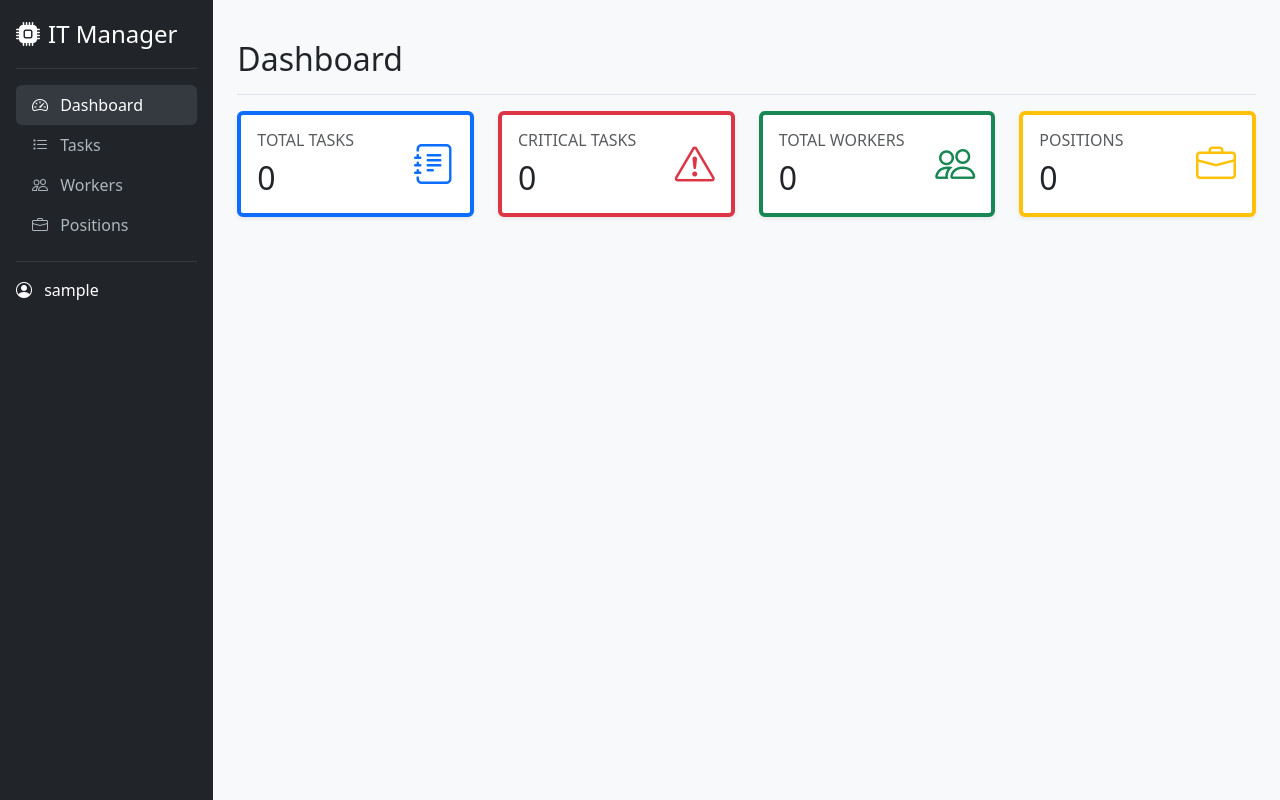
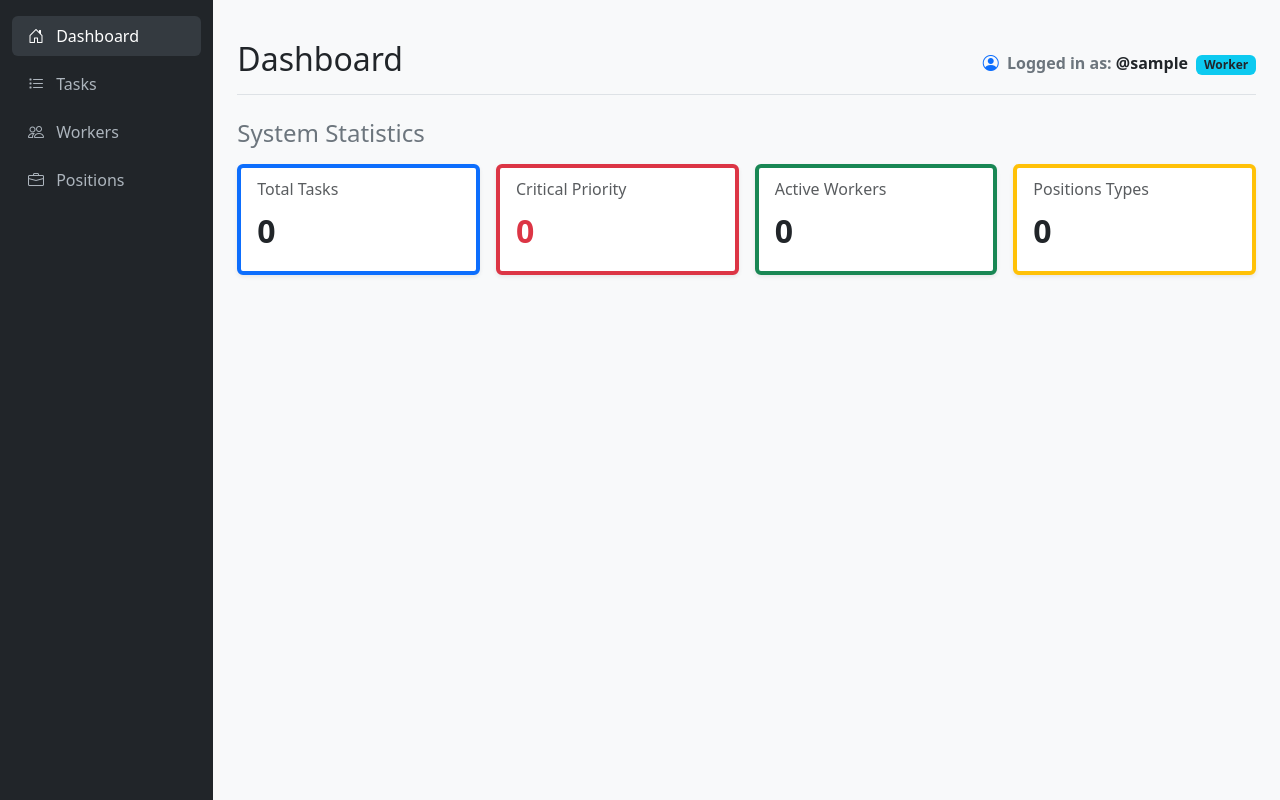
Before and after one commit to PavelPereverzev1/it-task-manager, a Django app: page / in a window 1280 px wide. Run offline with Django 5.2, Linux system fonts and the light colour scheme; the visitor is signed in with stand-in values (Sample User, id 1); data comes from the database, SQL or seed files in the repository; data that the repository does not hold is empty; some libraries are stand-ins or nearby versions.

Commit message:
feat(auth): implement manager/worker roles, secure views, and registration form

```diff
--- a/config/settings.py
+++ b/config/settings.py
@@ -93,4 +93,8 @@ STATIC_ROOT = BASE_DIR / "staticfiles"
 
 AUTH_USER_MODEL = "manager.Worker"
 
+LOGIN_REDIRECT_URL = "manager:index"
+
+LOGOUT_REDIRECT_URL = "login"
+
 MEDIA_ROOT = BASE_DIR / "media"
--- a/config/urls.py
+++ b/config/urls.py
@@ -6,4 +6,5 @@ from django.urls import include, path
 urlpatterns = [
     path("admin/", admin.site.urls),
     path("", include("manager.urls")),
+    path("accounts/", include("django.contrib.auth.urls")),
 ] + static(settings.STATIC_URL, document_root=settings.STATIC_ROOT)
--- a/manager/models.py
+++ b/manager/models.py
@@ -19,6 +19,12 @@ class Worker(AbstractUser):
         null=True,
         blank=True,
         related_name="workers",
+    )
+
+    is_manager = models.BooleanField(
+        default=False,
+        verbose_name="Manager status",
+        help_text="Designates whether this user can create tasks and manage teams.",
     )
 
     class Meta:
--- a/manager/urls.py
+++ b/manager/urls.py
@@ -1,9 +1,17 @@
 from django.urls import path
 
-from .views import PositionListView, TaskDetailView, TaskListView, WorkerListView, index
+from .views import (
+    PositionListView,
+    TaskDetailView,
+    TaskListView,
+    WorkerListView,
+    WorkerRegisterView,
+    index,
+)
 
 urlpatterns = [
     path("", index, name="index"),
+    path("register/", WorkerRegisterView.as_view(), name="worker-register"),
     path("tasks/", TaskListView.as_view(), name="task-list"),
     path("tasks/<int:pk>/", TaskDetailView.as_view(), name="task-detail"),
     path("workers/", WorkerListView.as_view(), name="worker-list"),
--- a/manager/views.py
+++ b/manager/views.py
@@ -1,7 +1,10 @@
+from django.contrib.auth.mixins import LoginRequiredMixin
 from django.db.models import Count
 from django.shortcuts import render
+from django.urls import reverse_lazy
 from django.views import generic
 
+from .forms import WorkerCreationForm
 from .models import Position, Task, Worker
 
 
@@ -23,15 +26,15 @@ def index(request):
     return render(request, "manager/index.html", context=context)
 
 
-class TaskListView(generic.ListView):
+class TaskListView(LoginRequiredMixin, generic.ListView):
     model = Task
     context_object_name = "task_list"
     template_name = "manager/task_list.html"
-
     queryset = Task.objects.order_by("is_completed", "deadline")
+    paginate_by = 5
 
 
-class WorkerListView(generic.ListView):
+class WorkerListView(LoginRequiredMixin, generic.ListView):
     model = Worker
     context_object_name = "worker_list"
     template_name = "manager/worker_list.html"
@@ -39,7 +42,15 @@ class WorkerListView(generic.ListView):
     queryset = Worker.objects.select_related("position")
 
 
-class PositionListView(generic.ListView):
+class WorkerRegisterView(generic.CreateView):
+    model = Worker
+    form_class = WorkerCreationForm
+    template_name = "registration/register.html"
+
+    success_url = reverse_lazy("login")
+
+
+class PositionListView(LoginRequiredMixin, generic.ListView):
     model = Position
     context_object_name = "position_list"
     template_name = "manager/position_list.html"
@@ -47,7 +58,7 @@ class PositionListView(generic.ListView):
     queryset = Position.objects.annotate(workers_count=Count("workers"))
 
 
-class TaskDetailView(generic.DetailView):
+class TaskDetailView(LoginRequiredMixin, generic.DetailView):
     model = Task
     template_name = "manager/task_detail.html"
     context_object_name = "task"
--- a/pyproject.toml
+++ b/pyproject.toml
@@ -6,5 +6,6 @@ readme = "README.md"
 requires-python = ">=3.13"
 dependencies = [
     "django>=6.0.5",
+    "faker>=40.18.0",
     "ruff>=0.15.13",
 ]
--- a/static/css/styles.css
+++ b/static/css/styles.css
@@ -10,10 +10,16 @@ body {
 
 .sidebar .nav-link {
     color: #adb5bd;
+    transition: all 0.2s ease;
 }
 
 .sidebar .nav-link:hover,
 .sidebar .nav-link.active {
     color: #fff;
     background-color: #343a40;
+    border-radius: 0.375rem;
 }
+
+.register-form {
+    min-height: 85vh;
+}
--- a/templates/base.html
+++ b/templates/base.html
@@ -13,51 +13,18 @@
 <body>
 <div class="container-fluid">
   <div class="row">
-    <nav class="col-md-3 col-lg-2 d-md-block sidebar collapse p-3">
-      <a href="{% url 'manager:index' %}"
-         class="d-flex align-items-center mb-3 mb-md-0 me-md-auto text-white text-decoration-none">
-        <i class="bi bi-cpu-fill me-2 fs-4"></i>
-        <span class="fs-4">IT Manager</span>
-      </a>
-      <hr class="text-secondary">
-      <ul class="nav nav-pills flex-column mb-auto">
-        <li class="nav-item">
-          <a href="{% url 'manager:index' %}"
-             class="nav-link {% if request.resolver_match.url_name == 'index' %}active{% endif %}">
-            <i class="bi bi-speedometer2 me-2"></i> Dashboard
-          </a>
-        </li>
-        <li>
-          <a href="{% url 'manager:task-list' %}"
-             class="nav-link {% if request.resolver_match.url_name == 'task-list' %}active{% endif %}">
-            <i class="bi bi-list-task me-2"></i> Tasks
-          </a>
-        </li>
-        <li>
-          <a href="{% url 'manager:worker-list' %}"
-             class="nav-link {% if request.resolver_match.url_name == 'worker-list' %}active{% endif %}">
-            <i class="bi bi-people me-2"></i> Workers
-          </a>
-        </li>
-        <li>
-          <a href="{% url 'manager:position-list' %}"
-             class="nav-link {% if request.resolver_match.url_name == 'position-list' %}active{% endif %}">
-            <i class="bi bi-briefcase me-2"></i> Positions
-          </a>
-        </li>
-      </ul>
-      <hr class="text-secondary">
-      <div class="dropdown">
-        <span class="text-white">
-            <i class="bi bi-person-circle me-2"></i> {{ request.user.username|default:"Guest" }}
-        </span>
-      </div>
-    </nav>
 
-    <main class="col-md-9 ms-sm-auto col-lg-10 px-md-4 py-4">
+    {% if user.is_authenticated %}
+      {% include "includes/sidebar.html" %}
+    {% endif %}
+
+    <main
+        class="{% if user.is_authenticated %}col-md-9 ms-sm-auto col-lg-10 px-md-4{% else %}col-12 px-md-5{% endif %} py-4">
+
       {% block content %}
       {% endblock %}
     </main>
+
   </div>
 </div>
 
--- /dev/null
+++ b/templates/includes/sidebar.html
@@ -0,0 +1,37 @@
+<nav id="sidebarMenu" class="col-md-3 col-lg-2 d-md-block sidebar collapse">
+  <div class="position-sticky pt-3">
+    <ul class="nav flex-column gap-2">
+      <li>
+        <a href="{% url 'manager:index' %}"
+           class="nav-link {% if request.resolver_match.url_name == 'index' %}active{% endif %}">
+          <i class="bi bi-house-door me-2"></i> Dashboard
+        </a>
+      </li>
+      <li>
+        <a href="{% url 'manager:task-list' %}"
+           class="nav-link {% if request.resolver_match.url_name == 'task-list' %}active{% endif %}">
+          <i class="bi bi-list-task me-2"></i> Tasks
+        </a>
+      </li>
+      <li>
+        <a href="{% url 'manager:worker-list' %}"
+           class="nav-link {% if request.resolver_match.url_name == 'worker-list' %}active{% endif %}">
+          <i class="bi bi-people me-2"></i> Workers
+        </a>
+      </li>
+      <li>
+        <a href="{% url 'manager:position-list' %}"
+           class="nav-link {% if request.resolver_match.url_name == 'position-list' %}active{% endif %}">
+          <i class="bi bi-briefcase me-2"></i> Positions
+        </a>
+      </li>
+
+      {% if user.is_manager %}
+        <hr class="my-2 text-secondary">
+        <div class="px-3 small text-muted text-uppercase fw-bold">Management</div>
+        <li>
+        </li>
+      {% endif %}
+    </ul>
+  </div>
+</nav>
--- a/templates/manager/index.html
+++ b/templates/manager/index.html
@@ -3,62 +3,114 @@
 {% block title %}Dashboard - IT Task Manager{% endblock %}
 
 {% block content %}
-  <div class="d-flex justify-content-between flex-wrap flex-md-nowrap align-items-center pt-3 pb-2 mb-3 border-bottom">
-    <h1 class="h2">Dashboard</h1>
+
+  {% if not user.is_authenticated %}
+    <div class="col-lg-10 mx-auto mt-4">
+
+      <div class="p-5 mb-4 bg-light rounded-3 border text-center shadow-sm">
+        <div class="container-fluid py-5">
+          <h1 class="display-5 fw-bold text-dark"><i class="bi bi-kanban text-primary me-2"></i> IT Task Manager</h1>
+          <p class="col-md-8 mx-auto fs-5 text-secondary">
+            Welcome to our corporate platform. Manage agile projects, track tasks in real-time, and organize your
+            development teams efficiently.
+          </p>
+          <div class="d-grid gap-2 d-sm-flex justify-content-sm-center mt-4">
+            <a href="{% url 'login' %}" class="btn btn-primary btn-lg px-4 gap-3 fw-bold">
+              <i class="bi bi-box-arrow-in-right me-1"></i> Sign In
+            </a>
+            <a href="{% url 'manager:worker-register' %}" class="btn btn-outline-secondary btn-lg px-4 fw-bold">
+              <i class="bi bi-person-plus me-1"></i> Register
+            </a>
+          </div>
+        </div>
       </div>
 
-  <div class="row row-cols-1 row-cols-md-2 row-cols-xl-4 g-4 mb-4">
-    <div class="col">
-      <div class="card h-100 border-start border-primary border-4 shadow-sm">
+      <h3 class="h4 mb-3 text-secondary mt-5 text-center">System Statistics</h3>
+      <div class="row g-3 mb-5 justify-content-center">
+        <div class="col-md-6 col-lg-3">
+          <div class="card shadow-sm h-100 border-start border-4 border-primary">
             <div class="card-body">
-          <div class="d-flex justify-content-between align-items-center">
-            <div>
-              <h6 class="text-muted text-uppercase fs-7 font-weight-bold">Total Tasks</h6>
-              <h2 class="mb-0 font-weight-bold">{{ num_tasks }}</h2>
+              <h6 class="card-subtitle mb-2 text-muted uppercase font-weight-bold">Total Tasks</h6>
+              <p class="card-text fs-2 fw-bold text-dark mb-0">{{ num_tasks }}</p>
             </div>
-            <div class="text-primary fs-1"><i class="bi bi-journal-text"></i></div>
+          </div>
+        </div>
+        <div class="col-md-6 col-lg-3">
+          <div class="card shadow-sm h-100 border-start border-4 border-danger">
+            <div class="card-body">
+              <h6 class="card-subtitle mb-2 text-muted uppercase font-weight-bold">Critical Priority</h6>
+              <p class="card-text fs-2 fw-bold text-danger mb-0">{{ num_critical_tasks }}</p>
+            </div>
+          </div>
+        </div>
+        <div class="col-md-6 col-lg-3">
+          <div class="card shadow-sm h-100 border-start border-4 border-success">
+            <div class="card-body">
+              <h6 class="card-subtitle mb-2 text-muted uppercase font-weight-bold">Active Workers</h6>
+              <p class="card-text fs-2 fw-bold text-dark mb-0">{{ num_workers }}</p>
+            </div>
+          </div>
+        </div>
+        <div class="col-md-6 col-lg-3">
+          <div class="card shadow-sm h-100 border-start border-4 border-warning">
+            <div class="card-body">
+              <h6 class="card-subtitle mb-2 text-muted uppercase font-weight-bold">Positions Types</h6>
+              <p class="card-text fs-2 fw-bold text-dark mb-0">{{ num_positions }}</p>
             </div>
           </div>
         </div>
       </div>
-    <div class="col">
-      <div class="card h-100 border-start border-danger border-4 shadow-sm">
+
+    </div> {% else %}
+    <div
+        class="d-flex justify-content-between flex-wrap flex-md-nowrap align-items-center pt-3 pb-2 mb-3 border-bottom">
+      <h1 class="h2">Dashboard</h1>
+      <div class="text-secondary fw-semibold">
+        <i class="bi bi-person-circle me-1 text-primary"></i>
+        Logged in as: <span class="text-dark">@{{ user.username }}</span>
+        {% if user.is_manager %}
+          <span class="badge bg-danger ms-1">Manager</span>
+        {% else %}
+          <span class="badge bg-info text-dark ms-1">Worker</span>
+        {% endif %}
+      </div>
+    </div>
+
+    <h3 class="h4 mb-3 text-secondary mt-4">System Statistics</h3>
+    <div class="row g-3">
+      <div class="col-md-6 col-lg-3">
+        <div class="card shadow-sm h-100 border-start border-4 border-primary">
           <div class="card-body">
-          <div class="d-flex justify-content-between align-items-center">
-            <div>
-              <h6 class="text-muted text-uppercase fs-7 font-weight-bold">Critical Tasks</h6>
-              <h2 class="mb-0 font-weight-bold">{{ num_critical_tasks }}</h2>
+            <h6 class="card-subtitle mb-2 text-muted uppercase font-weight-bold">Total Tasks</h6>
+            <p class="card-text fs-2 fw-bold text-dark mb-0">{{ num_tasks }}</p>
           </div>
-            <div class="text-danger fs-1"><i class="bi bi-exclamation-triangle"></i></div>
+        </div>
+      </div>
+      <div class="col-md-6 col-lg-3">
+        <div class="card shadow-sm h-100 border-start border-4 border-danger">
+          <div class="card-body">
+            <h6 class="card-subtitle mb-2 text-muted uppercase font-weight-bold">Critical Priority</h6>
+            <p class="card-text fs-2 fw-bold text-danger mb-0">{{ num_critical_tasks }}</p>
+          </div>
+        </div>
+      </div>
+      <div class="col-md-6 col-lg-3">
+        <div class="card shadow-sm h-100 border-start border-4 border-success">
+          <div class="card-body">
+            <h6 class="card-subtitle mb-2 text-muted uppercase font-weight-bold">Active Workers</h6>
+            <p class="card-text fs-2 fw-bold text-dark mb-0">{{ num_workers }}</p>
+          </div>
+        </div>
+      </div>
+      <div class="col-md-6 col-lg-3">
+        <div class="card shadow-sm h-100 border-start border-4 border-warning">
+          <div class="card-body">
+            <h6 class="card-subtitle mb-2 text-muted uppercase font-weight-bold">Positions Types</h6>
+            <p class="card-text fs-2 fw-bold text-dark mb-0">{{ num_positions }}</p>
           </div>
         </div>
       </div>
     </div>
-    <div class="col">
-      <div class="card h-100 border-start border-success border-4 shadow-sm">
-        <div class="card-body">
-          <div class="d-flex justify-content-between align-items-center">
-            <div>
-              <h6 class="text-muted text-uppercase fs-7 font-weight-bold">Total Workers</h6>
-              <h2 class="mb-0 font-weight-bold">{{ num_workers }}</h2>
-            </div>
-            <div class="text-success fs-1"><i class="bi bi-people"></i></div>
-          </div>
-        </div>
-      </div>
-    </div>
-    <div class="col">
-      <div class="card h-100 border-start border-warning border-4 shadow-sm">
-        <div class="card-body">
-          <div class="d-flex justify-content-between align-items-center">
-            <div>
-              <h6 class="text-muted text-uppercase fs-7 font-weight-bold">Positions</h6>
-              <h2 class="mb-0 font-weight-bold">{{ num_positions }}</h2>
-            </div>
-            <div class="text-warning fs-1"><i class="bi bi-briefcase"></i></div>
-          </div>
-        </div>
-      </div>
-    </div>
-  </div>
+  {% endif %}
+
 {% endblock %}
--- a/templates/manager/task_list.html
+++ b/templates/manager/task_list.html
@@ -68,4 +68,5 @@
       </div>
     </div>
   </div>
+  {% include "includes/pagination.html" %}
 {% endblock %}
```
Also changed, not shown: manager/forms.py (added, +34 -0 lines), static/js/register.js (added, +18 -0 lines), templates/includes/pagination.html (added, +43 -0 lines), templates/registration/login.html (added, +41 -0 lines), templates/registration/register.html (added, +54 -0 lines), manager/migrations/0002_worker_is_manager.py (added), 2 other files. Lines whose indentation alone changed are shown as unchanged.
